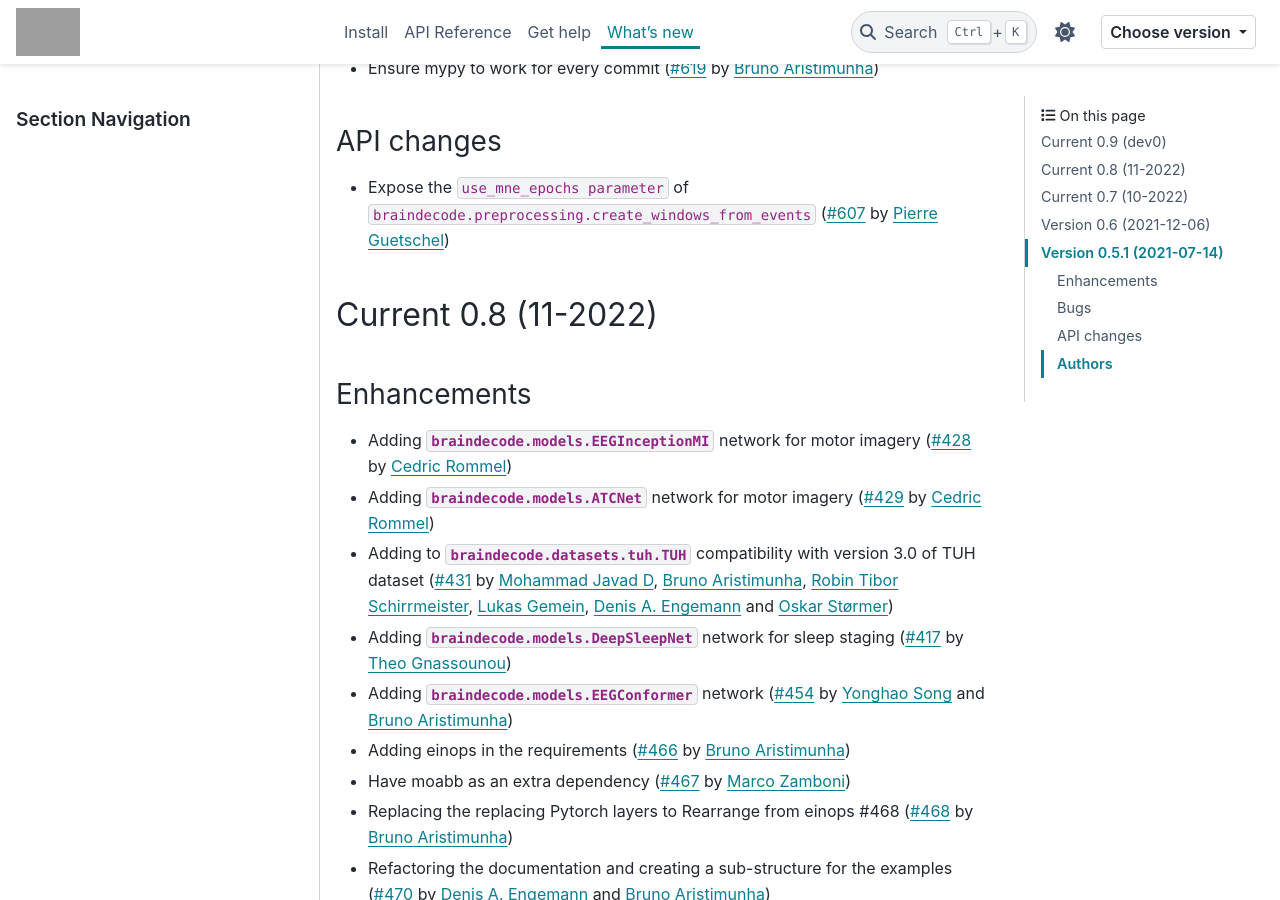
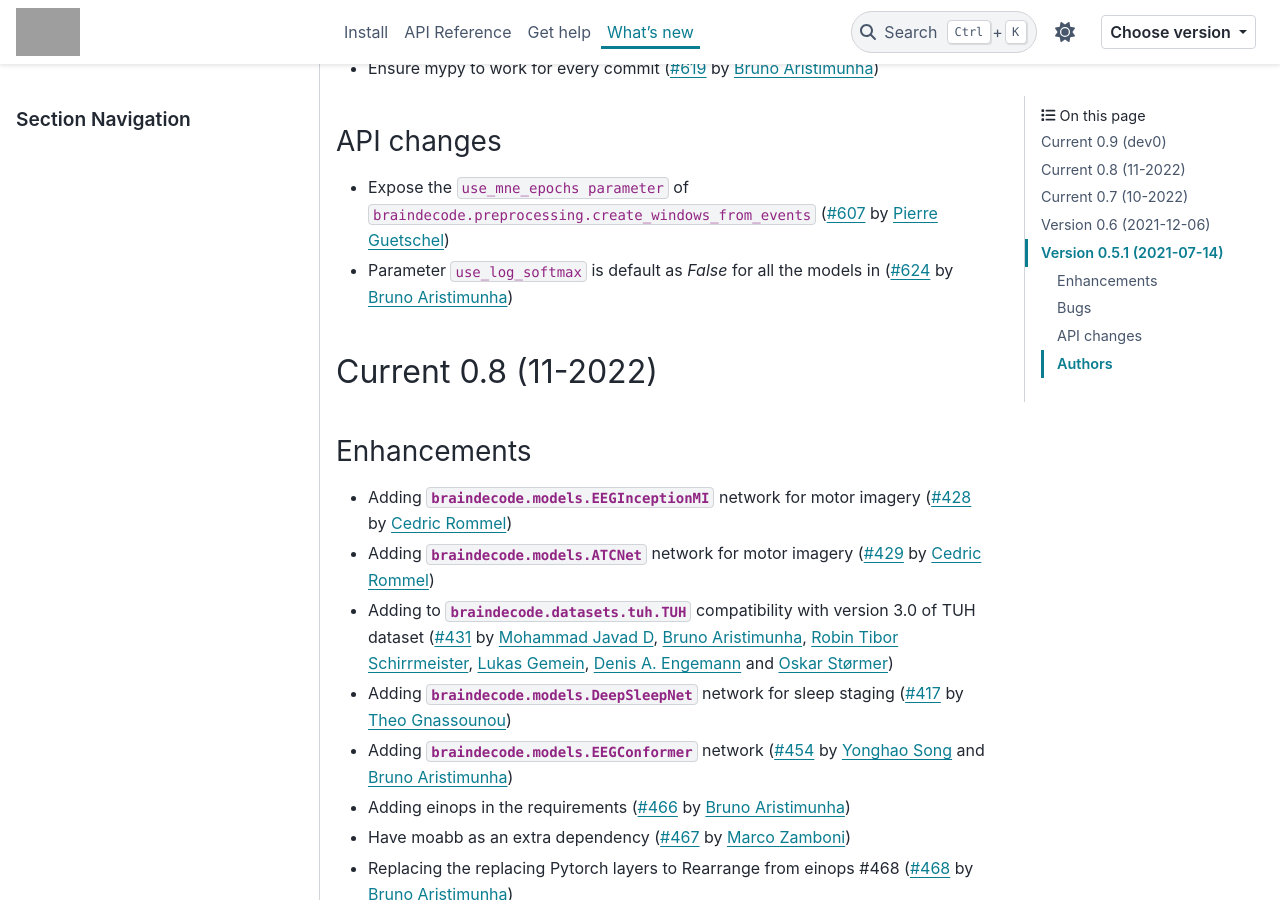
Before and after one commit to braindecode/braindecode, a Sphinx documentation site: the page built from docs/whats_new.rst, in a window 1280 px wide and 900 px high, scrolled down 1738 px. Built offline with Sphinx 7.4.7 and the PyData theme 0.15.4, drawn with Linux system fonts in a browser that asks for light colours; pages that are not in the unit, such as notebooks, are missing from menus; comment, search, counter and statistics services are not loaded; cross-references to code outside the pages are shown as plain code; grey boxes are pictures that could not be loaded.

Commit message:
Updating the whats_new file

```diff
--- a/docs/whats_new.rst
+++ b/docs/whats_new.rst
@@ -59,7 +59,7 @@ Bugs
 API changes
 ~~~~~~~~~~~
 - Expose the ``use_mne_epochs parameter`` of :function:`braindecode.preprocessing.create_windows_from_events` (:gh:`607` by `Pierre Guetschel`_)
-
+- Parameter ``use_log_softmax`` is default as `False` for all the models in (:gh:`624` by `Bruno Aristimunha`_)
 
 .. _changes_0_8_0:
 Current 0.8 (11-2022)
```
